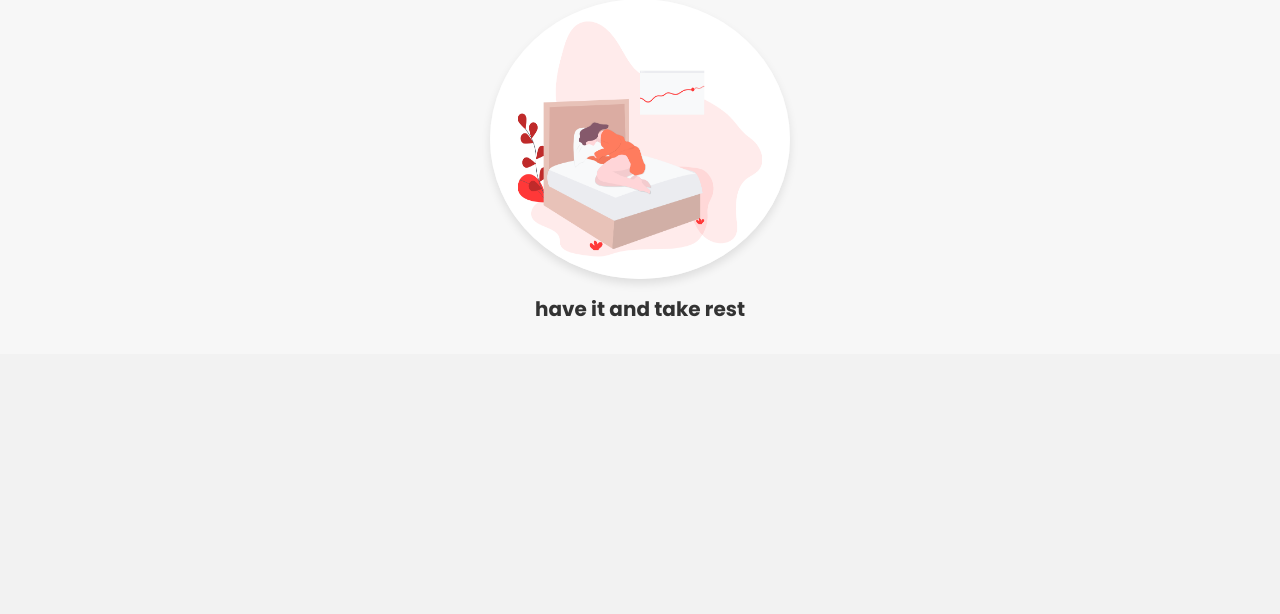
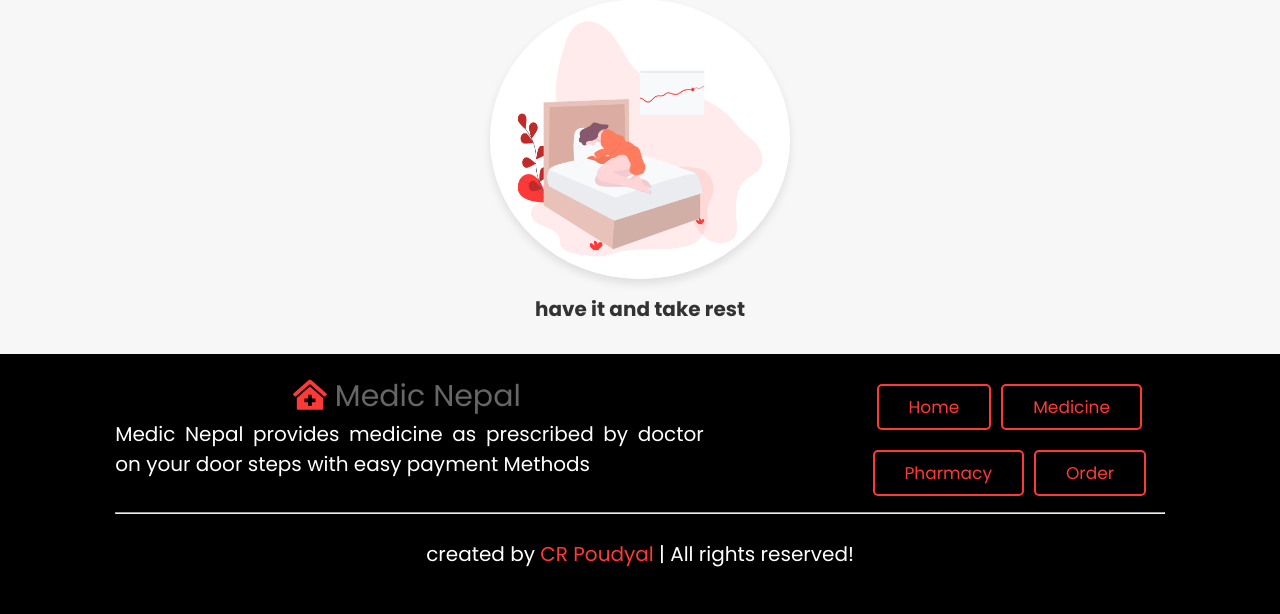
Before and after one commit to crpoudyal/Medic-Nepal, a PHP site: page / in a window 1280 px wide. Shown: the part 2523-3137 px from the top of the page. Before the commit the page ends 2840 px from the top, so only its background shows below. Run offline with PHP 8.4, Linux system fonts and the light colour scheme.

Commit message:
footer added

```diff
--- a/index.html
+++ b/index.html
@@ -6,9 +6,9 @@
 
     <!-- font awesome cdn link  -->
     <link rel="stylesheet" href="https://cdnjs.cloudflare.com/ajax/libs/font-awesome/5.15.3/css/all.min.css">
+
      <!-- custom css file link  -->
     <link rel="stylesheet" href="style.css">
-
 
     <title>Medic Nepal | Medicine Nepal</title>
 </head>
@@ -139,5 +139,24 @@
     </section>
 </div>
 <!-- how it works -->
+<!-- footer section  -->
+
+<section class="footer-sec">
+    <div class="footer">
+        <div class="desc">
+            <a href="#" class="logo"><i class="fas fa-clinic-medical"></i> Medic Nepal</a>
+            <p id="para">Medic Nepal provides medicine as prescribed by doctor on your door steps with easy payment Methods</p>
+        </div>
+        <div class="share">
+            <a href="#" class="btn">Home</a>
+            <a href="#" class="btn">Medicine</a>
+            <a href="#" class="btn">Pharmacy</a>
+            <a href="#" class="btn">Order</a>
+        </div>
+    </div><br/>
+    <hr/>
+    <h1 class="credit"> created by <span> CR Poudyal </span> | All rights reserved! </h1>
+</section>
+
 </body>
 </html>
--- a/style.css
+++ b/style.css
@@ -10,8 +10,6 @@
 html {
   font-size: 62.5%;
   overflow-x: hidden;
-  scroll-behavior: smooth;
-  scroll-padding-top: 6rem;
 }
 body {
   background: #f7f7f7;
@@ -269,3 +267,42 @@ section {
   color: #333;
   padding: 1rem;
 }
+.footer {
+  display: flex;
+  gap: 15rem;
+}
+
+.footer-sec {
+  background: #000;
+  text-align: center;
+}
+.desc #para {
+  text-align: justify;
+  font-size: 2rem;
+  color: #fff;
+}
+.desc a {
+  font-size: 3rem;
+}
+.desc i {
+  font-size: 3rem;
+  color: #ff3838;
+}
+
+.footer-sec .share {
+  display: flex;
+  gap: 1rem;
+  justify-content: center;
+  flex-wrap: wrap;
+}
+
+.footer-sec .credit {
+  padding: 2.5rem 1rem;
+  color: #fff;
+  font-weight: normal;
+  font-size: 2rem;
+}
+
+.footer-sec .credit span {
+  color: #ff3838;
+}
```
